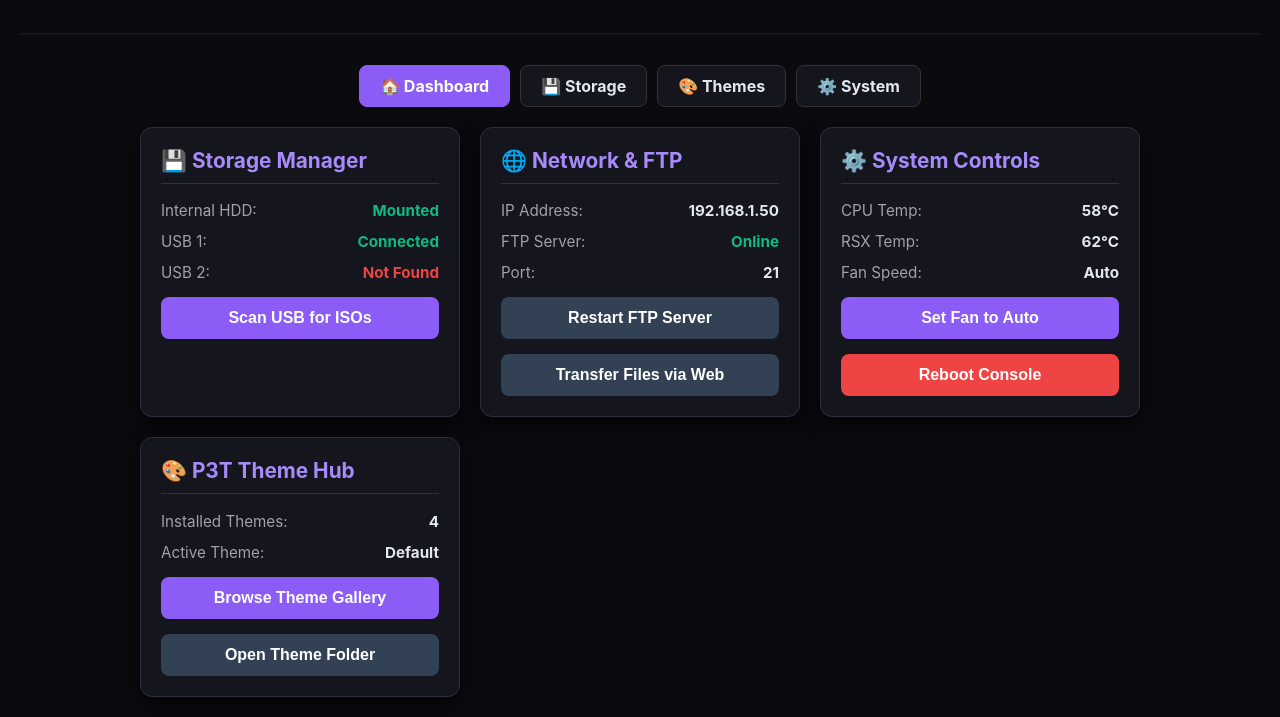
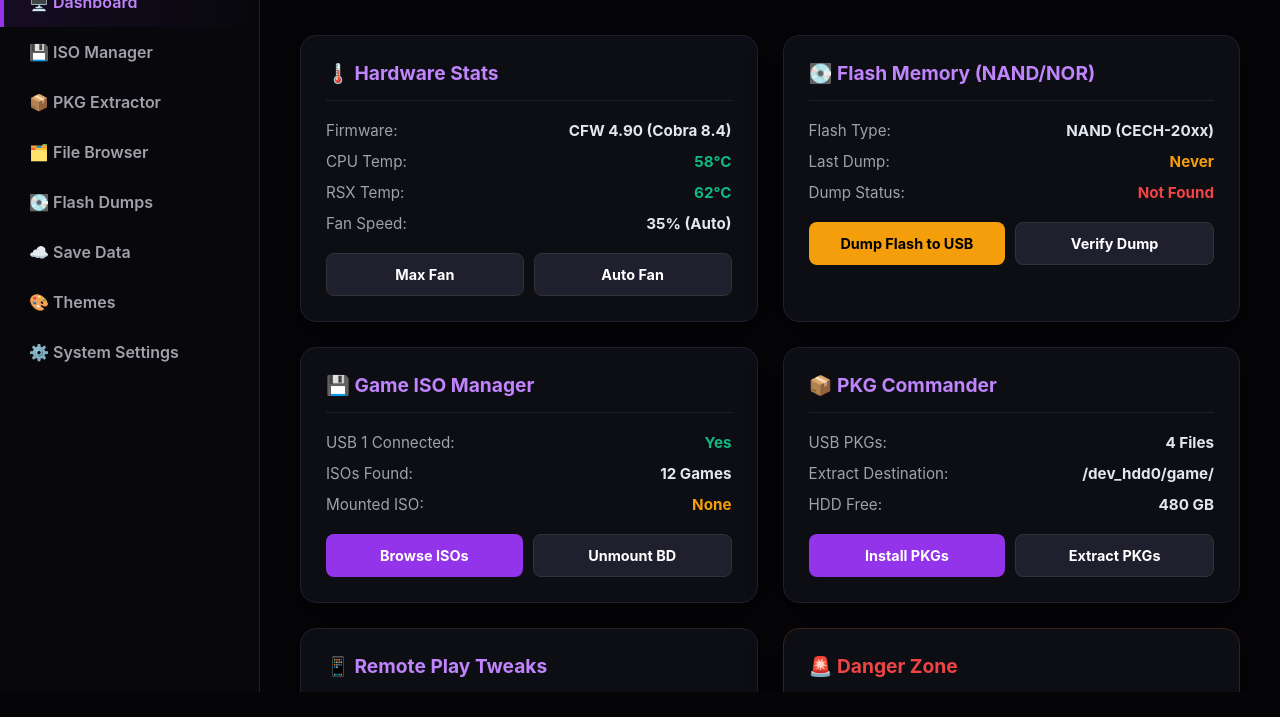
Before and after one commit to saintcpmshop-source/IlluminateX, a plain HTML site: page web-ui/index.html in a window 1280 px wide. Shown: the part 108-825 px from the top of the page. After the commit the page ends 800 px from the top, so only its background shows below. Drawn offline with Linux system fonts and the light colour scheme.

Commit message:
Update index.html

```diff
--- a/web-ui/index.html
+++ b/web-ui/index.html
@@ -2,85 +2,138 @@
 <html lang="en">
 <head>
     <meta charset="UTF-8">
-    <title>IlluminateX Control Panel</title>
+    <title>IlluminateX Supreme</title>
     <style>
-        :root { --bg: #0a0a0f; --panel: #15151e; --text: #e2e8f0; --accent: #8b5cf6; --accent-hover: #a78bfa; --success: #10b981; --danger: #ef4444; }
-        body { background-color: var(--bg); color: var(--text); font-family: 'Inter', sans-serif; margin: 0; padding: 20px; display: flex; flex-direction: column; align-items: center; }
-        .header { text-align: center; margin-bottom: 30px; width: 100%; border-bottom: 2px solid var(--panel); padding-bottom: 20px; }
-        .header h1 { color: var(--accent); font-size: 2.5rem; margin: 0; text-shadow: 0 0 15px rgba(139, 92, 246, 0.6); letter-spacing: 2px; }
+        :root { --bg: #050508; --panel: #0d0d14; --sidebar: #08080c; --text: #e2e8f0; --accent: #9333ea; --accent-hover: #c084fc; --success: #10b981; --danger: #ef4444; --warning: #f59e0b; }
+        * { box-sizing: border-box; margin: 0; padding: 0; font-family: 'Inter', system-ui, sans-serif; }
+        body { background: var(--bg); color: var(--text); display: flex; height: 100vh; overflow: hidden; }
 
-        .tabs { display: flex; gap: 10px; margin-bottom: 20px; }
-        .tab { background: var(--panel); padding: 10px 20px; border-radius: 8px; cursor: pointer; font-weight: bold; transition: 0.3s; border: 1px solid #333; }
-        .tab.active { background: var(--accent); border-color: var(--accent); color: white; }
-        .tab:hover:not(.active) { background: #2a2a35; }
+        /* Sidebar */
+        .sidebar { width: 260px; background: var(--sidebar); border-right: 1px solid #1f1f2e; display: flex; flex-direction: column; padding: 20px 0; }
+        .logo { font-size: 1.8rem; font-weight: 900; color: var(--accent); text-align: center; margin-bottom: 30px; letter-spacing: 3px; text-shadow: 0 0 15px rgba(147, 51, 234, 0.5); }
+        .nav-item { padding: 15px 25px; cursor: pointer; transition: 0.3s; color: #a1a1aa; font-weight: 600; border-left: 4px solid transparent; display: flex; align-items: center; gap: 10px; }
+        .nav-item:hover, .nav-item.active { background: linear-gradient(90deg, rgba(147,51,234,0.1) 0%, transparent 100%); color: var(--accent-hover); border-left-color: var(--accent); }
 
-        .grid { display: grid; grid-template-columns: repeat(auto-fit, minmax(280px, 1fr)); gap: 20px; max-width: 1000px; width: 100%; }
-        .card { background: var(--panel); border: 1px solid #2d2d3d; border-radius: 12px; padding: 20px; box-shadow: 0 8px 20px rgba(0,0,0,0.6); transition: transform 0.2s; }
-        .card:hover { transform: translateY(-3px); border-color: var(--accent); }
-        .card h2 { margin-top: 0; color: var(--accent-hover); font-size: 1.3rem; border-bottom: 1px solid #333; padding-bottom: 10px; display: flex; align-items: center; gap: 8px;}
+        /* Main */
+        .main { flex: 1; padding: 40px; overflow-y: auto; }
+        .header { display: flex; justify-content: space-between; align-items: center; margin-bottom: 40px; border-bottom: 1px solid #1f1f2e; padding-bottom: 20px; }
+        .header h1 { font-size: 2.2rem; font-weight: 800; }
+
+        .grid { display: grid; grid-template-columns: repeat(auto-fit, minmax(320px, 1fr)); gap: 25px; }
+        .card { background: var(--panel); border: 1px solid #1f1f2e; border-radius: 16px; padding: 25px; transition: 0.3s; box-shadow: 0 10px 30px rgba(0,0,0,0.6); }
+        .card:hover { border-color: var(--accent); transform: translateY(-5px); }
+        .card h2 { font-size: 1.2rem; color: var(--accent-hover); margin-bottom: 20px; display: flex; align-items: center; gap: 10px; border-bottom: 1px solid #1f1f2e; padding-bottom: 15px; }
 
         .status-row { display: flex; justify-content: space-between; margin-bottom: 12px; font-size: 0.95rem; color: #a1a1aa; }
-        .status-val { color: var(--text); font-weight: bold; }
-        .status-ok { color: var(--success); }
+        .status-val { color: var(--text); font-weight: 700; }
+        .ok { color: var(--success); }
+        .warn { color: var(--warning); }
+        .bad { color: var(--danger); }
 
-        .btn { display: block; width: 100%; padding: 12px; margin-top: 15px; background: var(--accent); color: white; border: none; border-radius: 8px; font-weight: bold; font-size: 1rem; cursor: pointer; transition: 0.2s; text-align: center; text-decoration: none; }
+        .btn-group { display: flex; gap: 10px; margin-top: 20px; flex-wrap: wrap;}
+        .btn { flex: 1; padding: 12px; background: var(--accent); color: white; border: none; border-radius: 8px; font-weight: 700; cursor: pointer; transition: 0.2s; font-size: 0.9rem;}
         .btn:hover { background: var(--accent-hover); transform: scale(1.02); }
         .btn-danger { background: var(--danger); }
         .btn-danger:hover { background: #f87171; }
-        .btn-secondary { background: #334155; }
-        .btn-secondary:hover { background: #475569; }
+        .btn-warn { background: var(--warning); color: #000; }
+        .btn-warn:hover { background: #fbbf24; }
+        .btn-sec { background: #1f1f2e; border: 1px solid #333; }
+        .btn-sec:hover { background: #2d2d3d; }
     </style>
 </head>
 <body>
-    <div class="header">
-        <h1>IlluminateX</h1>
-        <p>Ultimate PS3 Toolkit | By saintcpmshop-source</p>
+    <!-- Sidebar -->
+    <div class="sidebar">
+        <div class="logo">ILLUMINATEX</div>
+        <div class="nav-item active">🖥️ Dashboard</div>
+        <div class="nav-item">💾 ISO Manager</div>
+        <div class="nav-item">📦 PKG Extractor</div>
+        <div class="nav-item">🗂️ File Browser</div>
+        <div class="nav-item">💽 Flash Dumps</div>
+        <div class="nav-item">☁️ Save Data</div>
+        <div class="nav-item">🎨 Themes</div>
+        <div class="nav-item">⚙️ System Settings</div>
     </div>
 
-    <div class="tabs">
-        <div class="tab active">🏠 Dashboard</div>
-        <div class="tab">💾 Storage</div>
-        <div class="tab">🎨 Themes</div>
-        <div class="tab">⚙️ System</div>
+    <!-- Main Content -->
+    <div class="main">
+        <div class="header">
+            <h1>System Dashboard</h1>
+            <div style="background: rgba(16, 185, 129, 0.1); color: var(--success); padding: 8px 16px; border-radius: 20px; font-weight: bold; border: 1px solid var(--success);">
+                ● SYSTEM ONLINE
+            </div>
         </div>
 
         <div class="grid">
-        <!-- Storage Card -->
+            <!-- Hardware & Temps -->
             <div class="card">
-            <h2>💾 Storage Manager</h2>
-            <div class="status-row"><span>Internal HDD:</span> <span class="status-val status-ok">Mounted</span></div>
-            <div class="status-row"><span>USB 1:</span> <span class="status-val status-ok">Connected</span></div>
-            <div class="status-row"><span>USB 2:</span> <span class="status-val" style="color: var(--danger);">Not Found</span></div>
-            <button class="btn">Scan USB for ISOs</button>
+                <h2>🌡️ Hardware Stats</h2>
+                <div class="status-row"><span>Firmware:</span> <span class="status-val">CFW 4.90 (Cobra 8.4)</span></div>
+                <div class="status-row"><span>CPU Temp:</span> <span class="status-val ok">58°C</span></div>
+                <div class="status-row"><span>RSX Temp:</span> <span class="status-val ok">62°C</span></div>
+                <div class="status-row"><span>Fan Speed:</span> <span class="status-val">35% (Auto)</span></div>
+                <div class="btn-group">
+                    <button class="btn btn-sec">Max Fan</button>
+                    <button class="btn btn-sec">Auto Fan</button>
+                </div>
             </div>
 
-        <!-- Network & FTP -->
+            <!-- Flash Dumps -->
             <div class="card">
-            <h2>🌐 Network & FTP</h2>
-            <div class="status-row"><span>IP Address:</span> <span class="status-val">192.168.1.50</span></div>
-            <div class="status-row"><span>FTP Server:</span> <span class="status-val status-ok">Online</span></div>
-            <div class="status-row"><span>Port:</span> <span class="status-val">21</span></div>
-            <button class="btn btn-secondary">Restart FTP Server</button>
-            <button class="btn btn-secondary">Transfer Files via Web</button>
+                <h2>💽 Flash Memory (NAND/NOR)</h2>
+                <div class="status-row"><span>Flash Type:</span> <span class="status-val">NAND (CECH-20xx)</span></div>
+                <div class="status-row"><span>Last Dump:</span> <span class="status-val warn">Never</span></div>
+                <div class="status-row"><span>Dump Status:</span> <span class="status-val bad">Not Found</span></div>
+                <div class="btn-group">
+                    <button class="btn btn-warn">Dump Flash to USB</button>
+                    <button class="btn btn-sec">Verify Dump</button>
+                </div>
             </div>
 
-        <!-- System Controls -->
+            <!-- ISO Manager -->
             <div class="card">
-            <h2>⚙️ System Controls</h2>
-            <div class="status-row"><span>CPU Temp:</span> <span class="status-val">58°C</span></div>
-            <div class="status-row"><span>RSX Temp:</span> <span class="status-val">62°C</span></div>
-            <div class="status-row"><span>Fan Speed:</span> <span class="status-val">Auto</span></div>
-            <button class="btn">Set Fan to Auto</button>
-            <button class="btn btn-danger">Reboot Console</button>
+                <h2>💾 Game ISO Manager</h2>
+                <div class="status-row"><span>USB 1 Connected:</span> <span class="status-val ok">Yes</span></div>
+                <div class="status-row"><span>ISOs Found:</span> <span class="status-val">12 Games</span></div>
+                <div class="status-row"><span>Mounted ISO:</span> <span class="status-val warn">None</span></div>
+                <div class="btn-group">
+                    <button class="btn">Browse ISOs</button>
+                    <button class="btn btn-sec">Unmount BD</button>
+                </div>
             </div>
 
-        <!-- Themes Hub -->
+            <!-- Advanced PKG Manager -->
             <div class="card">
-            <h2>🎨 P3T Theme Hub</h2>
-            <div class="status-row"><span>Installed Themes:</span> <span class="status-val">4</span></div>
-            <div class="status-row"><span>Active Theme:</span> <span class="status-val">Default</span></div>
-            <button class="btn">Browse Theme Gallery</button>
-            <button class="btn btn-secondary">Open Theme Folder</button>
+                <h2>📦 PKG Commander</h2>
+                <div class="status-row"><span>USB PKGs:</span> <span class="status-val">4 Files</span></div>
+                <div class="status-row"><span>Extract Destination:</span> <span class="status-val">/dev_hdd0/game/</span></div>
+                <div class="status-row"><span>HDD Free:</span> <span class="status-val">480 GB</span></div>
+                <div class="btn-group">
+                    <button class="btn">Install PKGs</button>
+                    <button class="btn btn-sec">Extract PKGs</button>
+                </div>
+            </div>
+
+            <!-- Remote Play Bypass -->
+            <div class="card">
+                <h2>📱 Remote Play Tweaks</h2>
+                <div class="status-row"><span>Registry Patch:</span> <span class="status-val bad">Disabled</span></div>
+                <div class="status-row"><span>Non-Vita Support:</span> <span class="status-val bad">Off</span></div>
+                <div class="btn-group">
+                    <button class="btn">Enable Patch</button>
+                    <button class="btn btn-sec">Revert</button>
+                </div>
+            </div>
+
+            <!-- System Danger Zone -->
+            <div class="card" style="border-color: #3f1d1d;">
+                <h2 style="color: var(--danger);">🚨 Danger Zone</h2>
+                <div class="status-row"><span>System State:</span> <span class="status-val">Stable</span></div>
+                <div class="btn-group">
+                    <button class="btn btn-danger">Reboot Console</button>
+                    <button class="btn btn-danger">Shut Down</button>
+                </div>
+            </div>
         </div>
     </div>
 </body>
```
Lines whose indentation alone changed are shown as unchanged.
